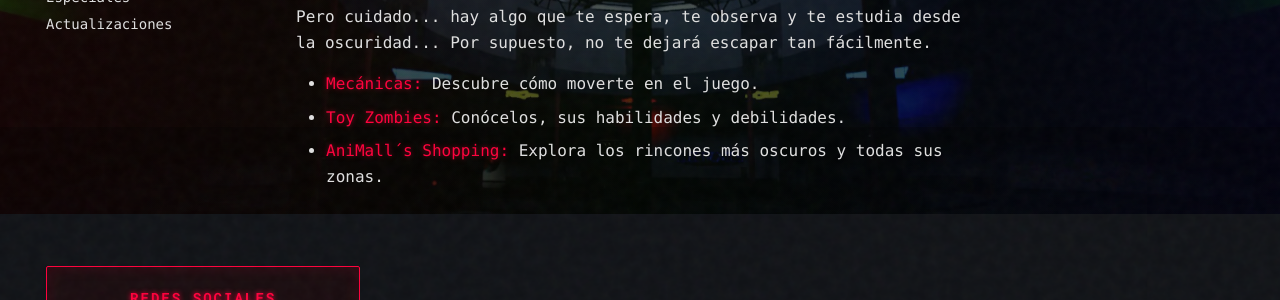
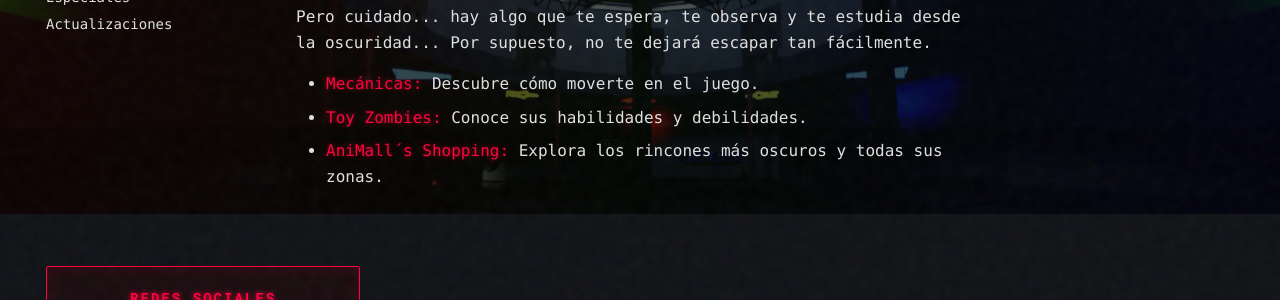
Before and after one commit to Hec-Thor-Tech/toy-zombies, an MkDocs documentation site: the page built from docs/index.md, in a window 1280 px wide. Shown: the part 323-623 px from the top of the page. Built offline with MkDocs 1.6.1 and Material for MkDocs 9.7.7, drawn with Linux system fonts in a browser that asks for light colours.

Commit message:
Actualizacion de la wiki

```diff
--- a/docs/index.md
+++ b/docs/index.md
@@ -5,5 +5,5 @@
 Pero cuidado... hay algo que te espera, te observa y te estudia desde la oscuridad... Por supuesto, no te dejará escapar tan fácilmente.
 
 * **Mecánicas:** Descubre cómo moverte en el juego.
-* **Toy Zombies:** Conócelos, sus habilidades y debilidades.
+* **Toy Zombies:** Conoce sus habilidades y debilidades.
 * **AniMall´s Shopping:** Explora los rincones más oscuros y todas sus zonas.
```
Also changed, not shown: site/index.html, site/search/search_index.json.
